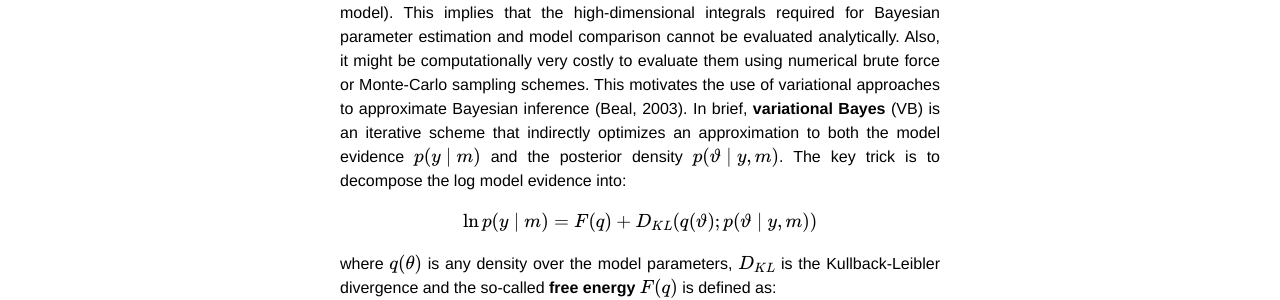
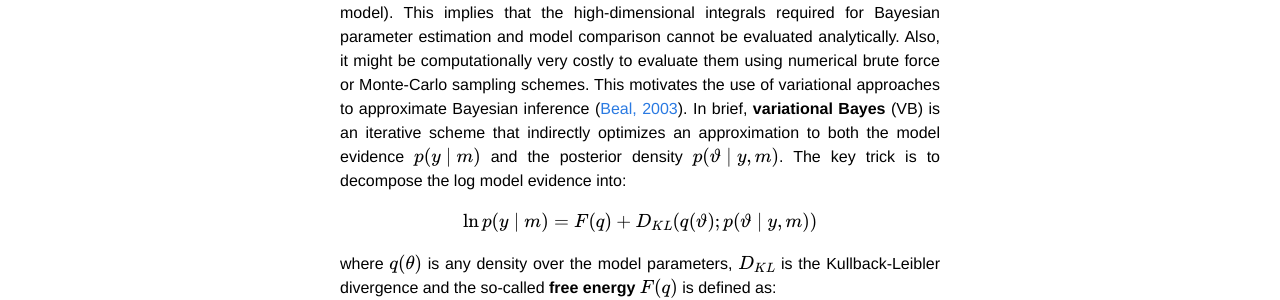
Before and after one commit to MBB-team/VBA-toolbox, a Jekyll site: the page built from _wiki/The-variational-Bayesian-approach.md, in a window 1280 px wide. Shown: the part 243-543 px from the top of the page. Built offline with Jekyll 4.4.1, drawn with Linux system fonts in a browser that asks for light colours; nearby versions of some CDN libraries; formulas are drawn with MathJax 3; some of the changed lines change nothing that is shown; some of the changed text lies outside the part shown.

Commit message:
Update The-variational-Bayesian-approach.md

```diff
--- a/_wiki/The-variational-Bayesian-approach.md
+++ b/_wiki/The-variational-Bayesian-approach.md
@@ -4,7 +4,7 @@ title: "The variational Bayes approach"
 * Will be replaced with the ToC, excluding the "Contents" header
 {:toc}
 
-Typically, the likelihood function contains high-order interaction terms between subsets of the unknown model parameters $$\vartheta$$ (e.g., because of nonlinearities in the model). This implies that the high-dimensional integrals required for Bayesian parameter estimation and model comparison cannot be evaluated analytically. Also, it might be computationally very costly to evaluate them using numerical brute force or Monte-Carlo sampling schemes. This motivates the use of variational approaches to approximate Bayesian inference (Beal, 2003). In brief, **variational Bayes** (VB) is an iterative scheme that indirectly optimizes an approximation to both the model evidence $$p(y\mid m)$$ and the posterior density $$p(\vartheta\mid y,m)$$. The key trick is to decompose the log model evidence into:
+Typically, the likelihood function contains high-order interaction terms between subsets of the unknown model parameters $$\vartheta$$ (e.g., because of nonlinearities in the model). This implies that the high-dimensional integrals required for Bayesian parameter estimation and model comparison cannot be evaluated analytically. Also, it might be computationally very costly to evaluate them using numerical brute force or Monte-Carlo sampling schemes. This motivates the use of variational approaches to approximate Bayesian inference ([Beal, 2003](https://en.wikipedia.org/wiki/Variational_Bayesian_methods)). In brief, **variational Bayes** (VB) is an iterative scheme that indirectly optimizes an approximation to both the model evidence $$p(y\mid m)$$ and the posterior density $$p(\vartheta\mid y,m)$$. The key trick is to decompose the log model evidence into:
 
 $$\ln p(y\mid m)=F(q)+D_{KL} (q(\vartheta);p(\vartheta\mid y,m))$$
 
```
